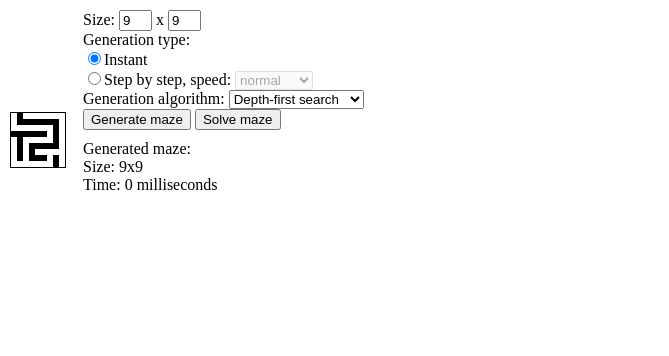
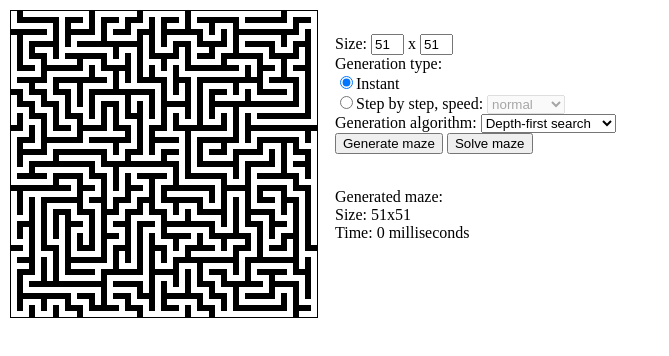
Before and after one commit to raf48/Maze, a plain HTML site: page index.html in a window 1280 px wide. Shown: the whole page, without its empty margins (0-669 px from the left). Drawn offline with Linux system fonts and the light colour scheme.

Commit message:
Increased default maze size

```diff
--- a/index.html
+++ b/index.html
@@ -17,8 +17,8 @@
   <tr>
     <td rowspan="3" id="output"></td>
     <td id="controlls">
-      Size: <input type="text" name="size_input" id="x_input" size="1" maxlength="3" value="9" /> x
-      <input type="text" name="size_input" id="y_input" size="1" maxlength="3" value="9" /><br />
+      Size: <input type="text" name="size_input" id="x_input" size="1" maxlength="3" value="51" /> x
+      <input type="text" name="size_input" id="y_input" size="1" maxlength="3" value="51" /><br />
       Generation type: <br />
       <input type="radio" name="genType" value="0" checked="checked" />Instant<br />
       <input type="radio" name="genType" value="1" />Step by step, speed:
```
